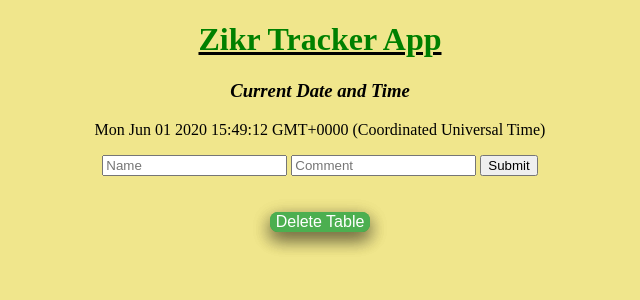
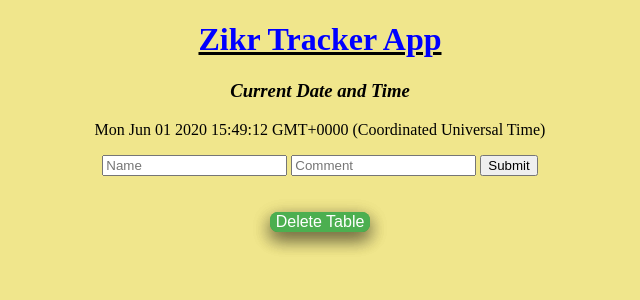
Before and after one commit to knail1/zikrtracker, a Flask app: page / in a window 1280 px wide. Shown: the top 300 px of the page, without its empty margins (320-960 px from the left). Run offline with Flask 2, Linux system fonts and the light colour scheme; data that the repository does not hold is empty; some libraries are stand-ins or nearby versions.

Commit message:
testing auto deploy

```diff
--- a/templates/index.html
+++ b/templates/index.html
@@ -13,7 +13,7 @@
         body {text-align: center;}
     </style>
     <body>
-        <u><h1 style = 'color:green'>Zikr Tracker App</h1></u>
+        <u><h1 style = 'color:blue'>Zikr Tracker App</h1></u>
 
 
 
```
